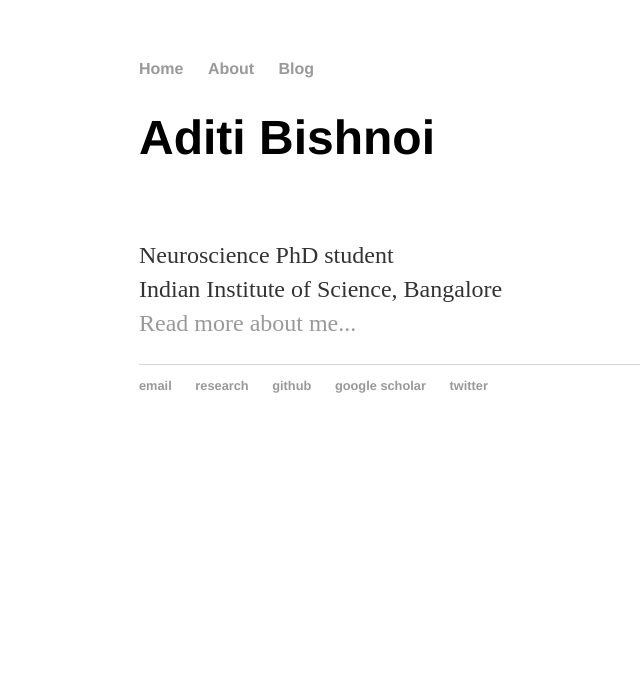
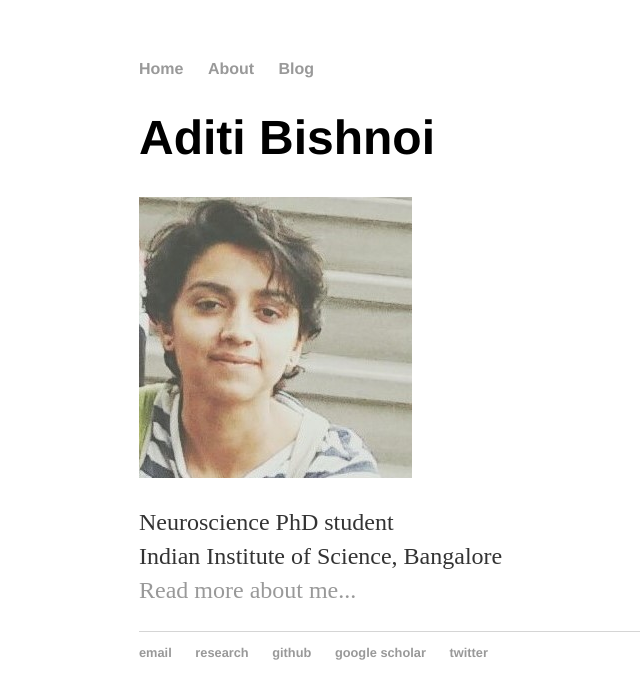
Before and after one commit to AdiBish/adibish.github.io, a Jekyll site: the page built from index.html, in a window 1280 px wide. Shown: the top 699 px of the page, without its empty margins (53-693 px from the left). Built offline with Jekyll 4.4.1, drawn with Linux system fonts in a browser that asks for light colours.

Commit message:
Update index.html

```diff
--- a/index.html
+++ b/index.html
@@ -5,7 +5,7 @@ title: Aditi Bishnoi
 <div class="blurb">
 	<h1> Aditi Bishnoi </h1>
 	<div class="left">
-		<img src="">
+		<img src="images/IMG_3009 (2).JPG">
 	</div>
 	<div class="right">
 	<p> Neuroscience PhD student <br/>
```
